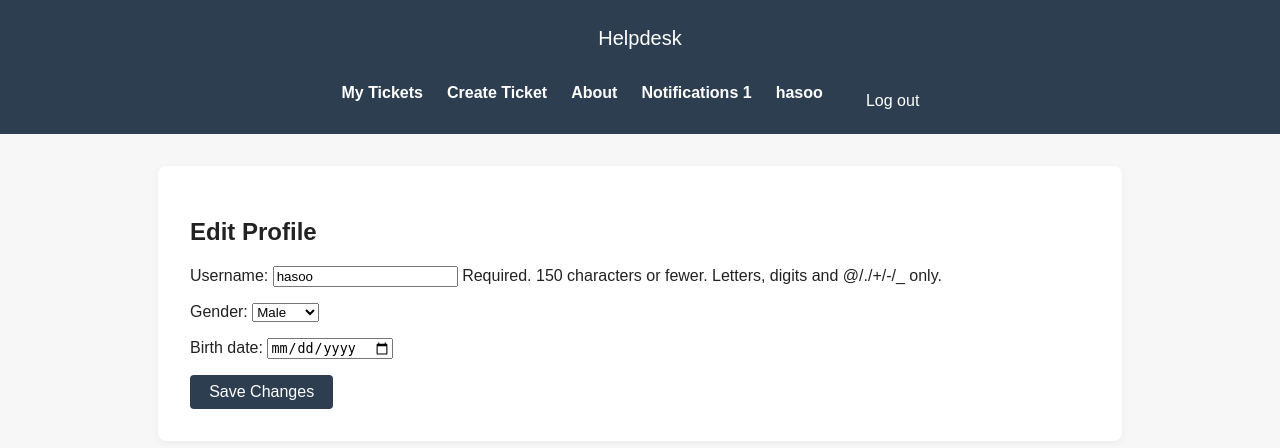
After one commit to mohdaaj/IT-Helpdesk-Ticketing-System, a Django app: page /tickets/profile/ in a window 1280 px wide. The commit adds this page. Shown: the top 448 px of the page. Run offline with Django 5.2, Linux system fonts and the light colour scheme; a user stored in the database is signed in; data comes from the database, SQL or seed files in the repository; both versions use the stored data as it was after the commit.

Commit message:
now the user can change their name, gender, birth

```diff
--- /dev/null
+++ b/tickets/forms_profile.py
@@ -0,0 +1,10 @@
+from django import forms
+from .models import MyUser
+
+class ProfileForm(forms.ModelForm):
+    class Meta:
+        model = MyUser
+        fields = ['username', 'gender', 'birth_date']
+        widgets = {
+            'birth_date': forms.DateInput(attrs={'type': 'date'}),
+        }
--- a/tickets/models.py
+++ b/tickets/models.py
@@ -13,11 +13,18 @@ class Notification(models.Model):
         return f"Notification for {self.user.username}: {self.message[:30]}"
 
 class MyUser(AbstractUser):
+
     ROLE_CHOICES = [
         ('staff', 'Staff'),
         ('helper', 'Helper'),
     ]
+    GENDER_CHOICES = [
+        ('male', 'Male'),
+        ('female', 'Female'),
+    ]
     role = models.CharField(max_length=20, choices=ROLE_CHOICES, default='staff')
+    gender = models.CharField(max_length=10, choices=GENDER_CHOICES, default='male')
+    birth_date = models.DateField(null=True, blank=True)
 
     def __str__(self):
         return self.username
--- a/tickets/templates/tickets/base.html
+++ b/tickets/templates/tickets/base.html
@@ -29,6 +29,9 @@
             {% endif %}
             <li><a href="{% url 'about' %}">About</a></li>
             <li><a href="{% url 'tickets:notifications' %}">Notifications{% if unread_count %} <span class="notif-count">{{ unread_count }}</span>{% endif %}</a></li>
+            <li class="nav-profile">
+              <a href="{% url 'tickets:profile' %}">{{ user.username }}</a>
+            </li>
             <li>
               <form id="logout-form" method="post" action="{% url 'logout' %}">
                 {% csrf_token %}
--- /dev/null
+++ b/tickets/templates/tickets/profile.html
@@ -0,0 +1,16 @@
+{% extends 'tickets/base.html' %}
+{% block content %}
+<h2>Edit Profile</h2>
+<form method="post">
+  {% csrf_token %}
+  {{ form.as_p }}
+  <button type="submit">Save Changes</button>
+</form>
+{% if messages %}
+  <ul class="messages">
+    {% for message in messages %}
+      <li>{{ message }}</li>
+    {% endfor %}
+  </ul>
+{% endif %}
+{% endblock %}
--- a/tickets/urls.py
+++ b/tickets/urls.py
@@ -10,4 +10,5 @@ urlpatterns = [
     path('<int:pk>/edit/', views.ticket_update, name='ticket_update'),
     path('<int:pk>/delete/', views.ticket_delete, name='ticket_delete'),
     path('notifications/', views.notifications, name='notifications'),
+    path('profile/', views.profile, name='profile'),
 ]
--- a/tickets/views.py
+++ b/tickets/views.py
@@ -1,14 +1,31 @@
+
+from django.shortcuts import render, get_object_or_404, redirect
+from .models import Ticket, Comment, Notification
+from .forms import TicketForm, CommentForm
 from django.contrib.auth.decorators import login_required
+from .forms_profile import ProfileForm
+from django.contrib import messages
+
+# Profile view for editing user info
+@login_required
+def profile(request):
+    user = request.user
+    if request.method == 'POST':
+        form = ProfileForm(request.POST, instance=user)
+        if form.is_valid():
+            form.save()
+            messages.success(request, 'Profile updated successfully!')
+            return redirect('tickets:profile')
+    else:
+        form = ProfileForm(instance=user)
+    unread_count = user.notifications.filter(is_read=False).count()
+    return render(request, 'tickets/profile.html', {'form': form, 'unread_count': unread_count, 'user': user})
 
 # Notifications page view
 @login_required
 def notifications(request):
     unread_count = request.user.notifications.filter(is_read=False).count()
     return render(request, 'tickets/notifications.html', {'unread_count': unread_count})
-from django.shortcuts import render, get_object_or_404, redirect
-from .models import Ticket, Comment, Notification
-from .forms import TicketForm, CommentForm
-from django.contrib.auth.decorators import login_required
 
 # ----------------------
 # Ticket Views
```
Also changed, not shown: db.sqlite3, tickets/migrations/0003_myuser_birth_date_myuser_gender.py (added).
